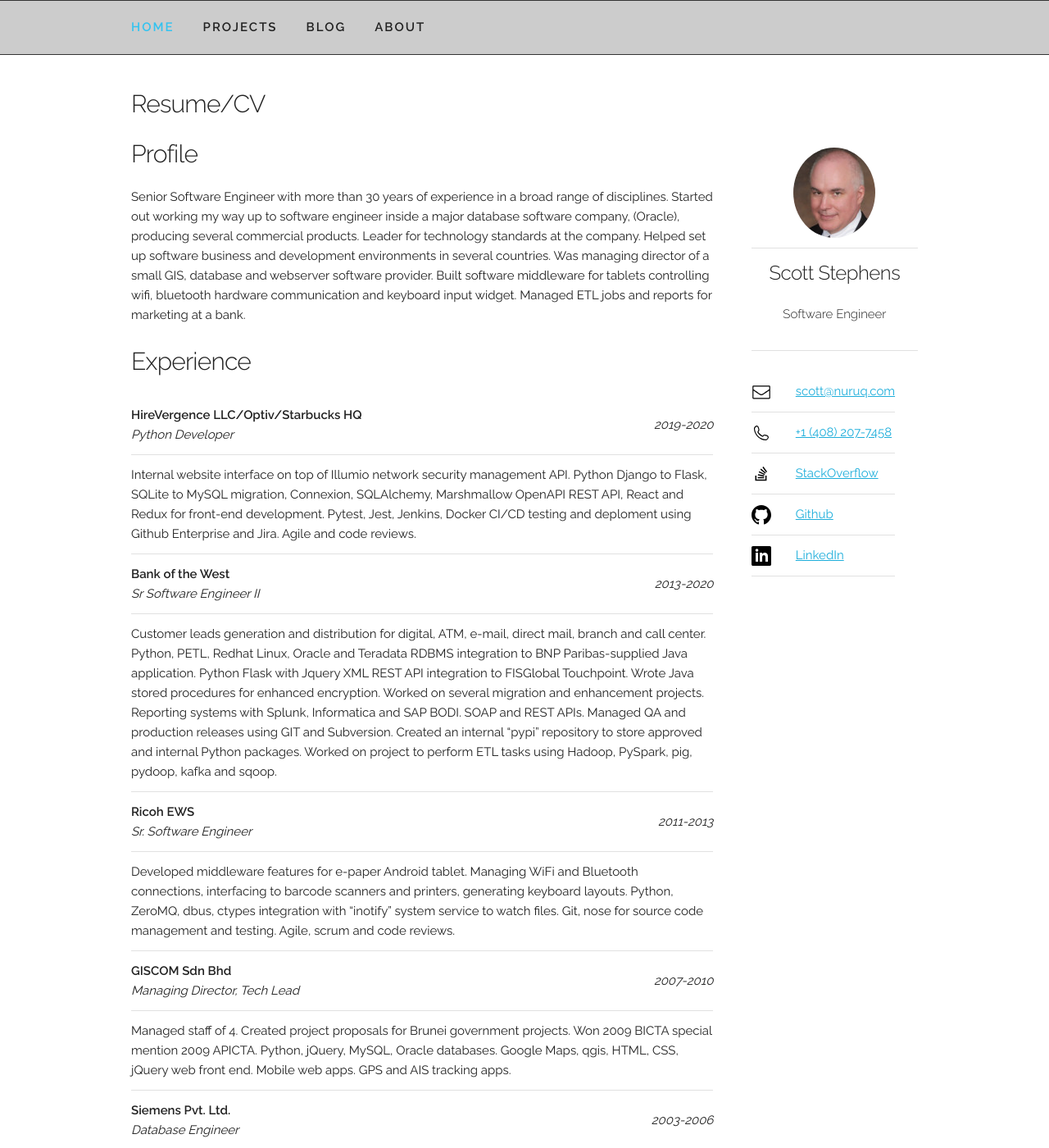
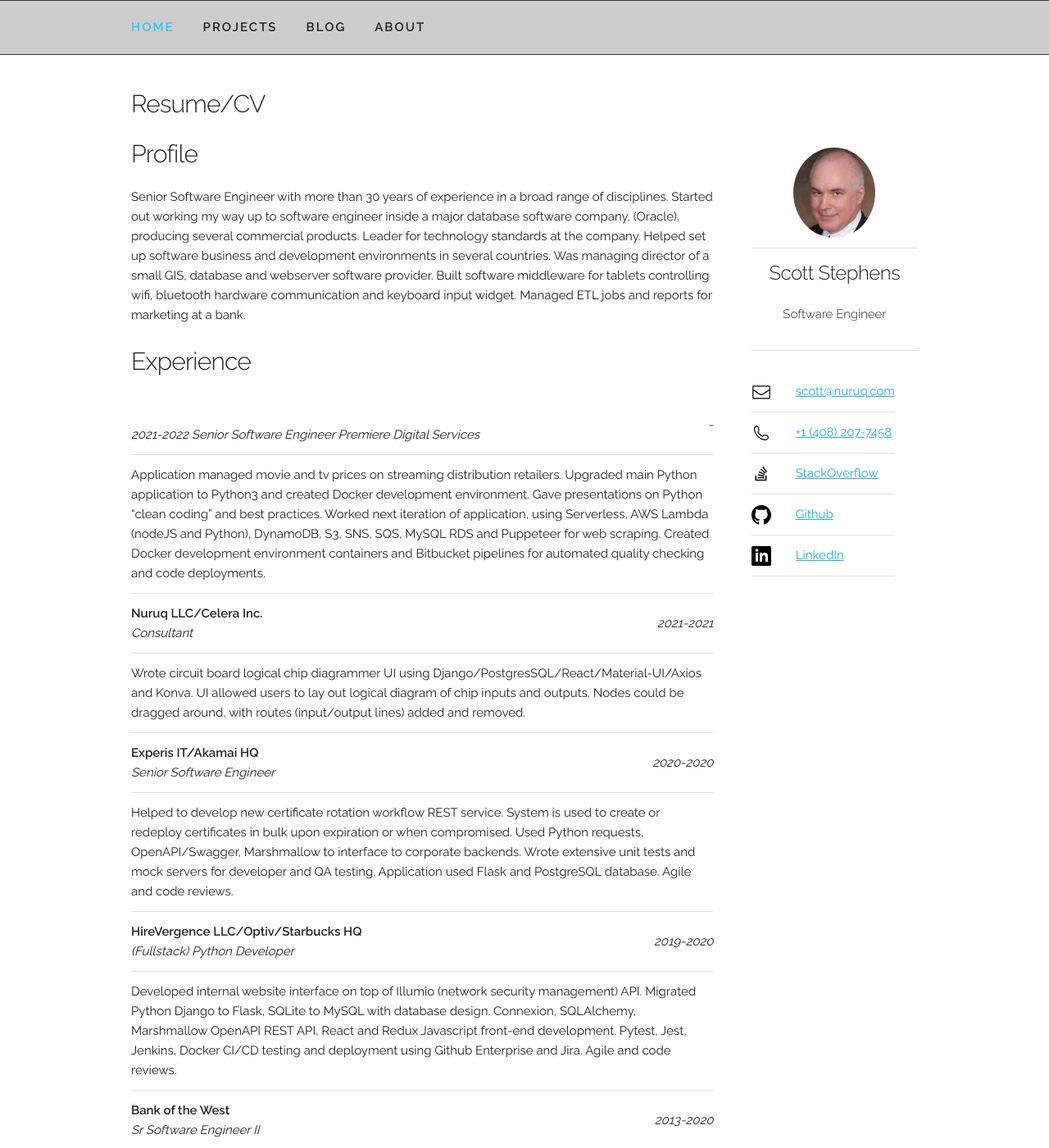
Before and after one commit to swstephe/swstephe.github.io, a Jekyll site: the page built from index.html, in a window 1280 px wide and 1400 px high. Shown: the whole window at 82% size. Built offline with Jekyll 4.4.1, drawn with Linux system fonts in a browser that asks for light colours.

Commit message:
additional experience

```diff
--- a/_data/experience.yml
+++ b/_data/experience.yml
@@ -1,11 +1,36 @@
-- title: Python Developer
+- title: 2021-2022	Senior Software Engineer		Premiere Digital Services
+  summary: >
+    Application managed movie and tv prices on streaming distribution retailers.  Upgraded main Python application to
+    Python3 and created Docker development environment.  Gave presentations on Python “clean coding” and best
+    practices.  Worked next iteration of application, using Serverless, AWS Lambda (nodeJS and Python), DynamoDB, S3,
+    SNS, SQS, MySQL RDS and Puppeteer for web scraping.  Created Docker development environment containers and
+    Bitbucket pipelines for automated quality checking and code deployments.
+- title: Consultant
+  company: Nuruq LLC/Celera Inc.
+  date1: 2021
+  date2: 2021
+  summary: >
+    Wrote circuit board logical chip diagrammer UI using Django/PostgresSQL/React/Material-UI/Axios and Konva.
+    UI allowed users to lay out logical diagram of chip inputs and outputs.  Nodes could be dragged around, with
+    routes (input/output lines) added and removed.
+- title: Senior Software Engineer
+  company: Experis IT/Akamai HQ
+  date1: 2020
+  date2: 2020
+  summary: >
+    Helped to develop new certificate rotation workflow REST service.  System is used to create or redeploy
+    certificates in bulk upon expiration or when compromised.  Used Python requests, OpenAPI/Swagger, Marshmallow
+    to interface to corporate backends.  Wrote extensive unit tests and mock servers for developer and QA testing.
+    Application used Flask and PostgreSQL database.  Agile and code reviews.
+- title: (Fullstack) Python Developer
   company: HireVergence LLC/Optiv/Starbucks HQ
   date1: 2019
   date2: 2020
   summary: >
-    Internal website interface on top of Illumio network security management API. Python Django to Flask, SQLite to MySQL
-    migration, Connexion, SQLAlchemy, Marshmallow OpenAPI REST API, React and Redux for front-end development.
-    Pytest, Jest, Jenkins, Docker CI/CD testing and deploment using Github Enterprise and Jira. Agile and code reviews.
+    Developed internal website interface on top of Illumio (network security management) API. Migrated Python Django
+    to Flask, SQLite to MySQL with database design.  Connexion, SQLAlchemy, Marshmallow OpenAPI REST API, React and
+    Redux Javascript front-end development.  Pytest, Jest, Jenkins, Docker CI/CD testing and deployment using Github
+    Enterprise and Jira.  Agile and code reviews.
 - title: Sr Software Engineer II
   company: Bank of the West
   date1: 2013
```
